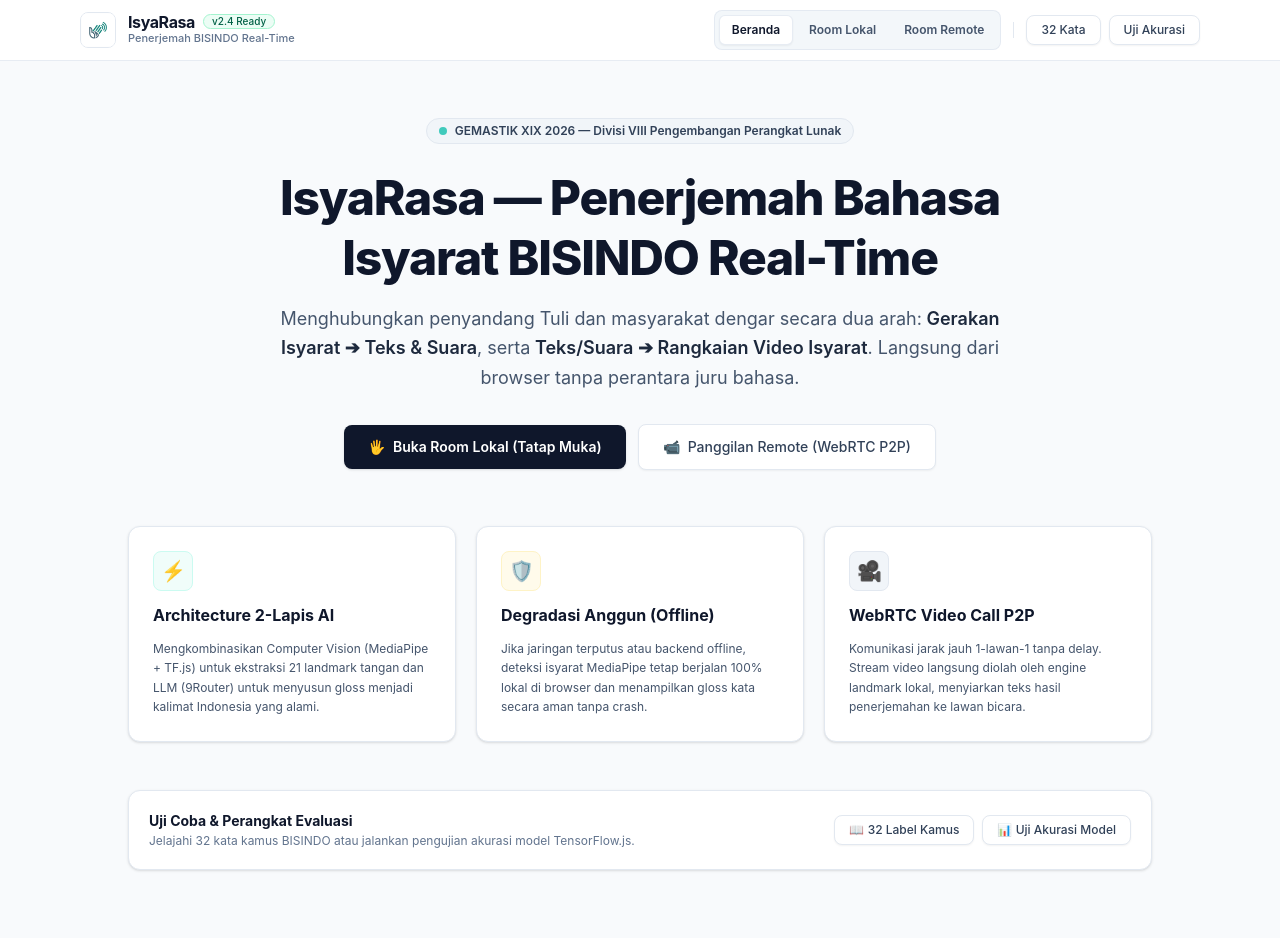
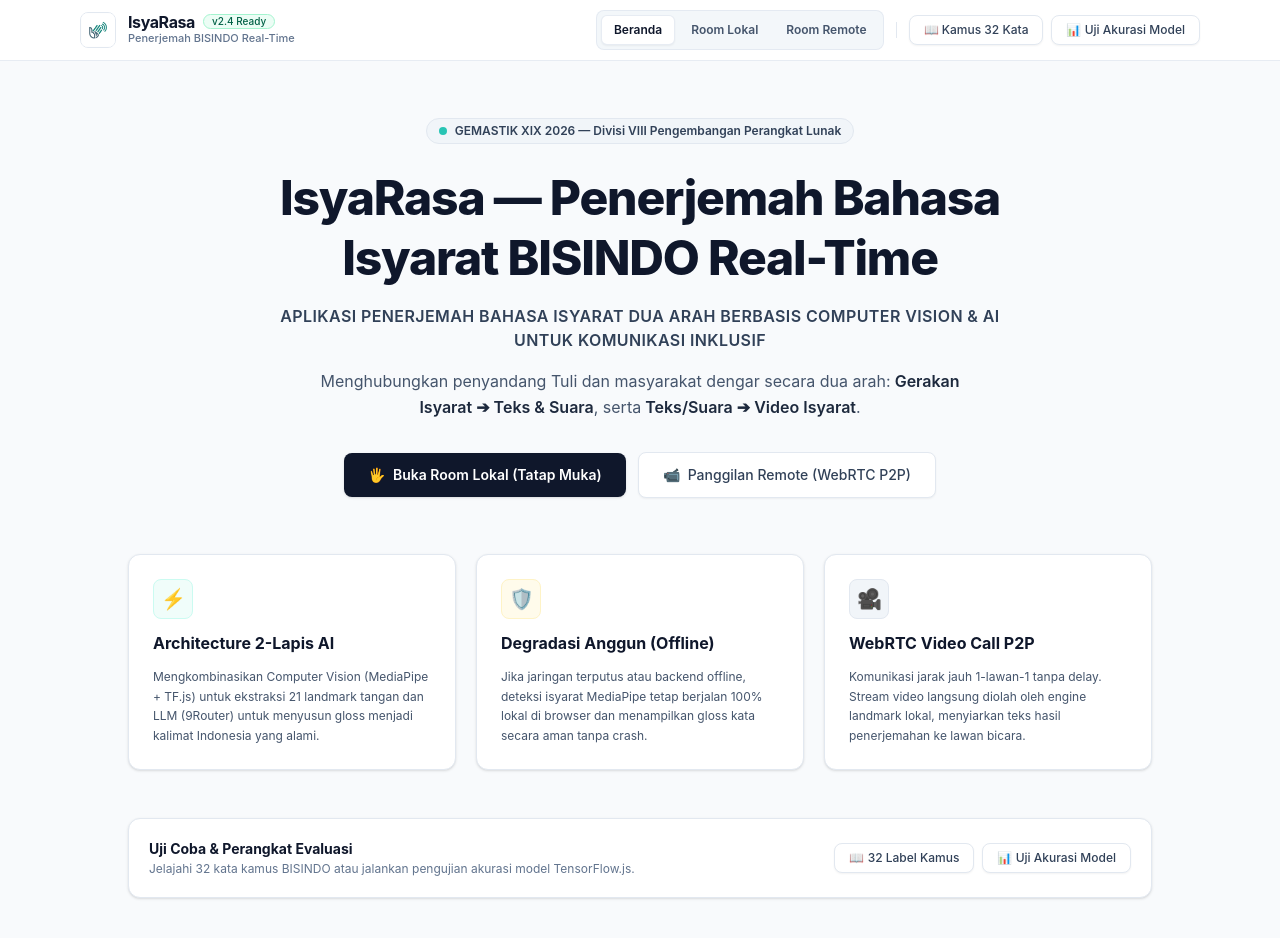
Before and after one commit to itzluthfi/IsyaratLive, a React (Vite) app in the folder frontend/: page / in a window 1280 px wide. Shown: the top 938 px of the page. Built offline with nearby package versions, Linux system fonts and the light colour scheme.

Commit message:
style: align menu text and landing page subtitle with proposal terminology

```diff
--- a/frontend/src/App.tsx
+++ b/frontend/src/App.tsx
@@ -69,10 +69,10 @@ function App() {
             <div className="h-4 w-px bg-slate-200 mx-1 hidden sm:block"></div>
 
             <button onClick={() => setIsDictionaryOpen(true)} className="btn-secondary text-xs">
-              32 Kata
+              📖 Kamus 32 Kata
             </button>
             <button onClick={() => setIsAccuracyOpen(true)} className="btn-secondary text-xs">
-              Uji Akurasi
+              📊 Uji Akurasi Model
             </button>
           </div>
         </div>
--- a/frontend/src/components/LandingPage.tsx
+++ b/frontend/src/components/LandingPage.tsx
@@ -26,11 +26,13 @@ export const LandingPage: React.FC<LandingPageProps> = ({
           <h1 className="text-3xl sm:text-5xl font-extrabold tracking-tight text-slate-900 leading-tight">
             IsyaRasa — Penerjemah Bahasa Isyarat BISINDO Real-Time
           </h1>
-          <p className="text-base sm:text-lg text-slate-600 font-normal leading-relaxed">
+          <p className="text-sm sm:text-base font-semibold text-slate-700 uppercase tracking-wide">
+            Aplikasi Penerjemah Bahasa Isyarat Dua Arah Berbasis Computer Vision & AI untuk Komunikasi Inklusif
+          </p>
+          <p className="text-base text-slate-600 font-normal leading-relaxed max-w-2xl mx-auto">
             Menghubungkan penyandang Tuli dan masyarakat dengar secara dua arah:
             <span className="font-semibold text-slate-800"> Gerakan Isyarat ➔ Teks & Suara</span>, serta
-            <span className="font-semibold text-slate-800"> Teks/Suara ➔ Rangkaian Video Isyarat</span>.
-            Langsung dari browser tanpa perantara juru bahasa.
+            <span className="font-semibold text-slate-800"> Teks/Suara ➔ Video Isyarat</span>.
           </p>
         </div>
 
```
